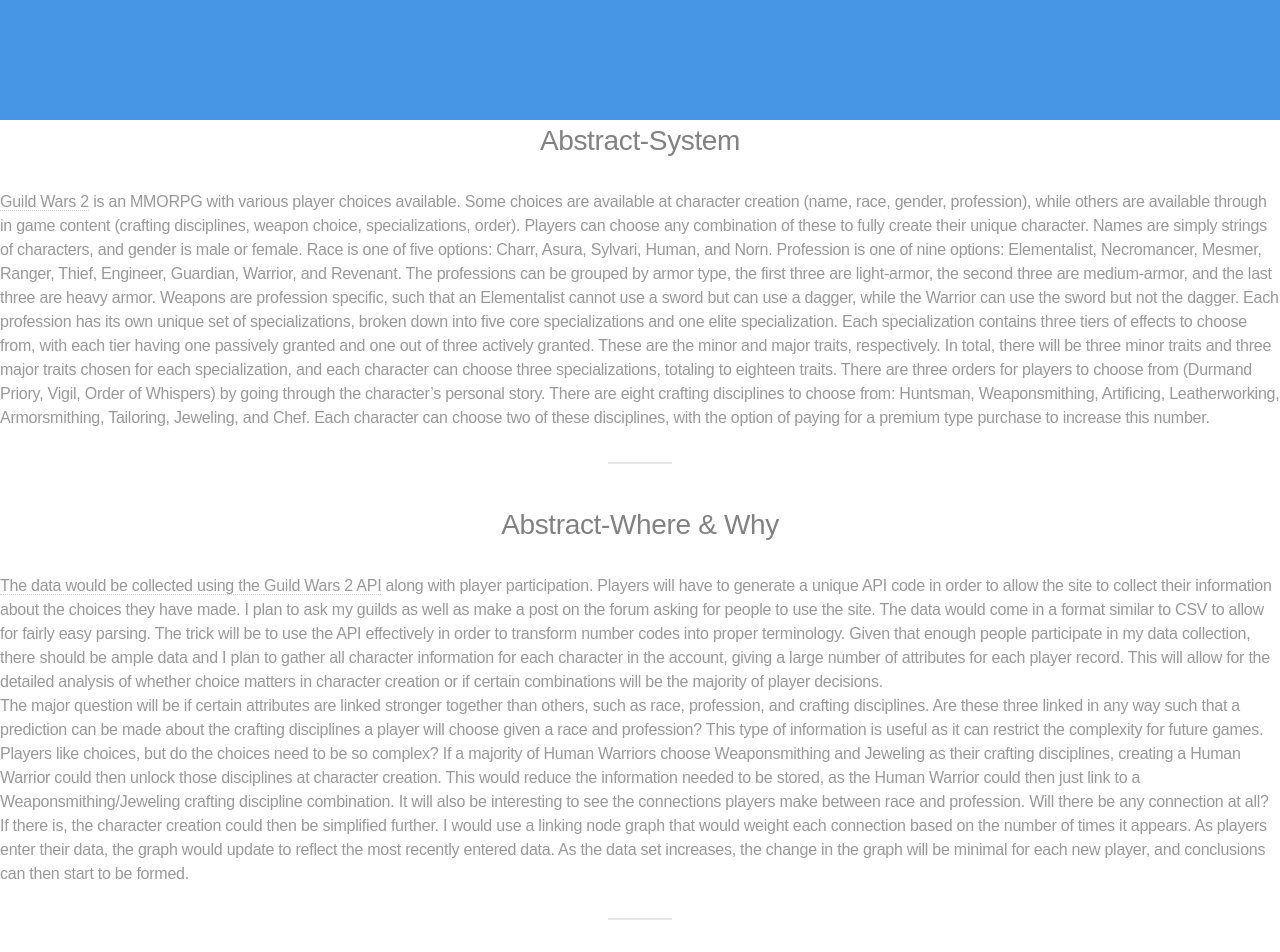
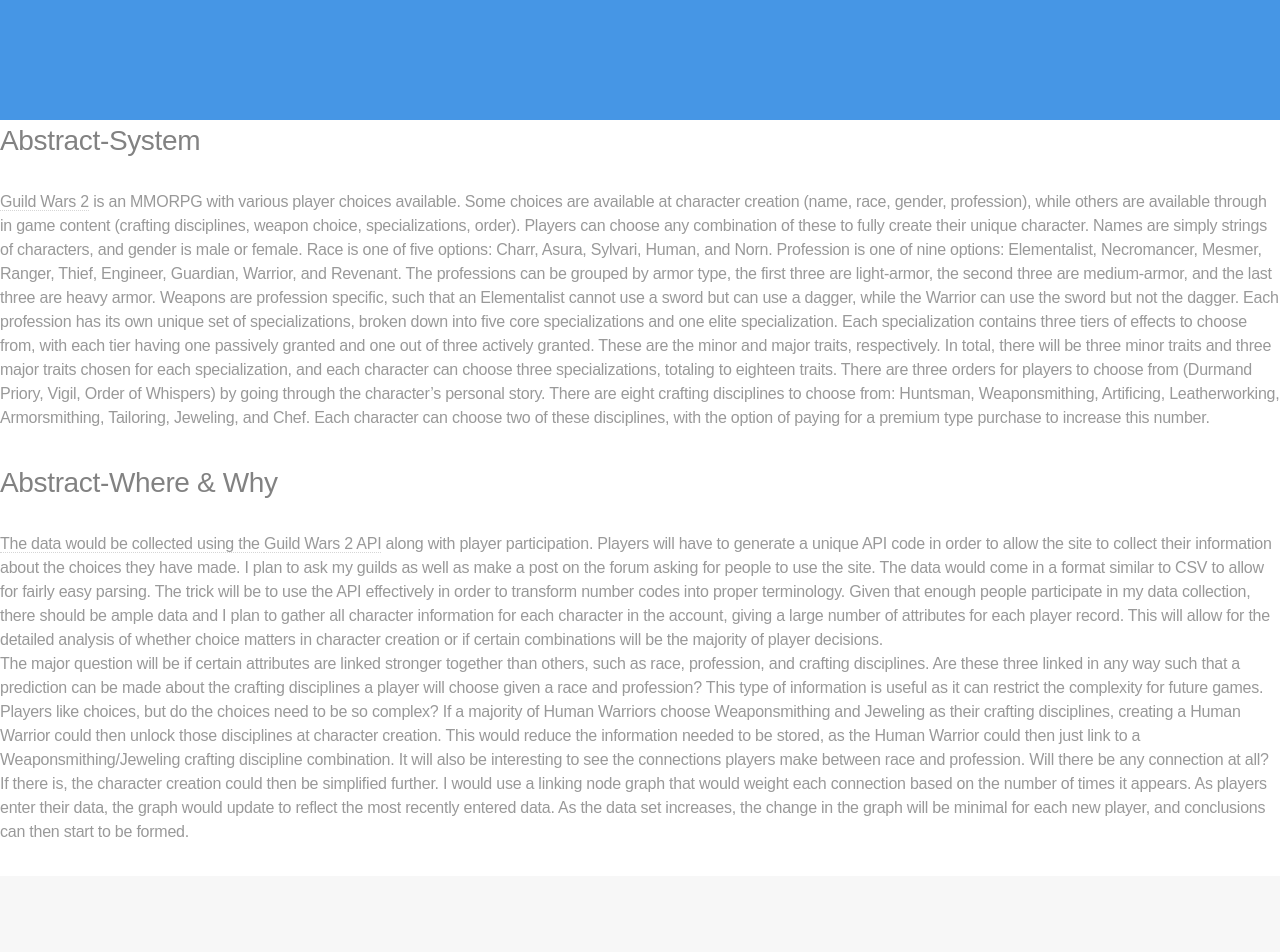
Before and after one commit to heartslash2/heartslash2.github.io, a plain HTML site: page index.html in a window 1280 px wide. Shown: the part 680-1632 px from the top of the page. Drawn offline with nearby package versions, Linux system fonts and the light colour scheme; files that its build step writes are made by us from their sources.

Commit message:
check text updates

```diff
--- a/index.html
+++ b/index.html
@@ -35,7 +35,7 @@
 		<!-- One -->
 			<section id="system">
 				<a name="system">
-				<header class="major">
+				<header>
 					<h2>Abstract-System</h2>
 					<p class="align-left"><a href="https://www.guildwars2.com/en/">Guild Wars 2</a> is an MMORPG with various player choices available.  Some choices are available at character
 					creation (name, race, gender, profession), while others are available through in game content
@@ -63,7 +63,7 @@
 		<!-- Two -->
 			<section id="where_why">
 				<a name="where_why">
-				<header class="major">
+				<header>
 					<h2>Abstract-Where & Why</h2>
 					<p class="align-left">The data would be collected using the <a href="https://wiki.guildwars2.com/wiki/API:Main">Guild Wars 2 API</a> along with player participation.  Players will have to
 					generate a unique API code in order to allow the site to collect their information about the choices they have made.
```
